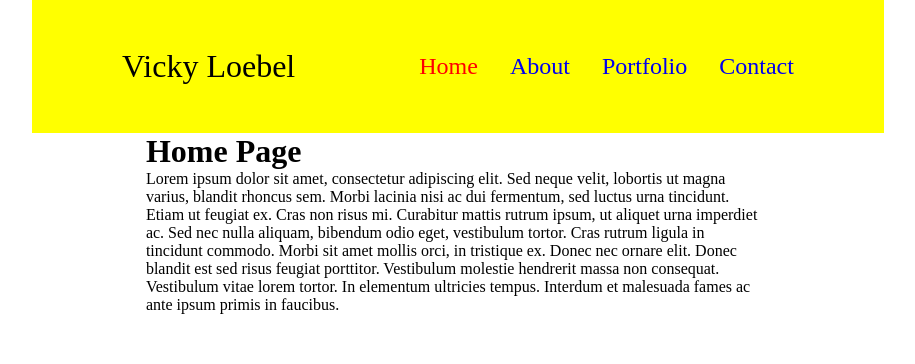
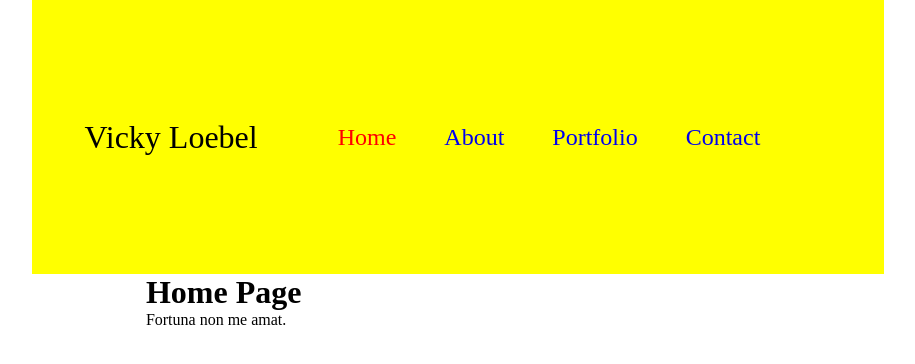
Before and after one commit to vloebel/react-portfolio, a React (Create React App) app: page / in a window 1280 px wide. Shown: the top 364 px of the page, without its empty margins (188-1103 px from the left). Built offline with nearby package versions, Linux system fonts and the light colour scheme; the HTML template or start-up script is replaced by a standard one.

Commit message:
got pictures to load! yay!

```diff
--- a/src/components/pages/Contact.js
+++ b/src/components/pages/Contact.js
@@ -4,15 +4,7 @@ const Contact = () => (
   <div>
     <h1>Contact Page</h1>
     <p>
-      Integer cursus bibendum sem non pretium. Vestibulum in aliquet sem, quis molestie urna.
-      Aliquam semper ultrices varius. Aliquam faucibus sit amet magna a ultrices. Aenean
-      pellentesque placerat lacus imperdiet efficitur. In felis nisl, luctus non ante euismod,
-      tincidunt bibendum mi. In a molestie nisl, eu sodales diam. Nam tincidunt lacus quis magna
-      posuere, eget tristique dui dapibus. Maecenas fermentum elementum faucibus. Quisque nec metus
-      vestibulum, egestas massa eu, sollicitudin ipsum. Nulla facilisi. Sed ut erat ligula. Nam
-      tincidunt nunc in nibh dictum ullamcorper. Class aptent taciti sociosqu ad litora torquent per
-      conubia nostra, per inceptos himenaeos. Etiam ornare rutrum felis at rhoncus. Etiam vel
-      condimentum magna, quis tempor nulla.
+      CONTACT FORM.
     </p>
   </div>
 );
--- a/src/components/pages/Home.js
+++ b/src/components/pages/Home.js
@@ -4,14 +4,7 @@ const Home = () => (
   <div>
     <h1>Home Page</h1>
     <p>
-      Lorem ipsum dolor sit amet, consectetur adipiscing elit. Sed neque velit, lobortis ut magna
-      varius, blandit rhoncus sem. Morbi lacinia nisi ac dui fermentum, sed luctus urna tincidunt.
-      Etiam ut feugiat ex. Cras non risus mi. Curabitur mattis rutrum ipsum, ut aliquet urna
-      imperdiet ac. Sed nec nulla aliquam, bibendum odio eget, vestibulum tortor. Cras rutrum ligula
-      in tincidunt commodo. Morbi sit amet mollis orci, in tristique ex. Donec nec ornare elit.
-      Donec blandit est sed risus feugiat porttitor. Vestibulum molestie hendrerit massa non
-      consequat. Vestibulum vitae lorem tortor. In elementum ultricies tempus. Interdum et malesuada
-      fames ac ante ipsum primis in faucibus.
+      Fortuna non me amat.
     </p>
   </div>
 );
--- a/src/components/pages/Portfolio.js
+++ b/src/components/pages/Portfolio.js
@@ -1,18 +1,43 @@
 import React from "react";
+const projectList = [
+  {
+    "id": "1",
+    "name": `back2work`,
+    "skills": `MVC architecture (full stack), mySql/Sequelize, handlebars.js`,
+    "srcImg": 'back2work-login.jpg',
+    "srcAlt": 'back2work logo',
+    "appLink": "https://vllback2work.herokuapp.com"
+  },
+  {
+    "id": "2",
+    "name": `day-scheduler`,
+    "skills": `javascript`,
+    "srcImg": 'day-schedule.jpg',
+    "srcAlt": 'back2work logo',
+    "appLink": "more http stuff"
+  }
+]
+//     "srcImg": `require('../../assets/images/day-schedule.jpg/')`,
+//     <img src={require('../../assets/images/back2work-login.jpg').default} alt={item.alt} />
 
 
 // (props)
-  const Portfolio = () => {
-    // const { currentCategory } = props;
+const Portfolio = () => {
   return (
-    <section>
-      {/* <h1 data-testid="h1tag">{currentCategory.name}</h1> */}
-      <h1>Web Development Portfolio</h1>
-      {/* <p>{currentCategory.description}</p> */}
-    <p> Donec a volutpat quam.</p>
-      {/* <ProjectList category={currentCategory.name} /> */}
+    // return a section containing item divs
+    <section className="portfolio-section">
+      {projectList.map(item => (
+        <div className="portfolio-item" key={item.id}>
+          <h2>{item.name}</h2>
+          <h3>{item.skills}</h3>
+          <a href={item.appLink}>
+            <img src={require(`../../assets/images/${item.srcImg}`).default} alt={item.alt} />
+          </a>
+        </div>
+      )
+      )}
     </section>
-  );
+  )
 }
 
 export default Portfolio;
--- a/src/index.css
+++ b/src/index.css
@@ -21,13 +21,13 @@ header {
   width:100%;
   background-color: yellow;
   display: flex;
+  flex-wrap:wrap;
   align-items: center;
   justify-content: space-between;
   padding:var(--spacing-three);
 }
 .developer {
   font-size: 2em;
-  display: flex;
   align-items: center;
   justify-content: space-between;
   gap:2rem;
@@ -36,9 +36,12 @@ header {
   font-size: 1.5em;
   list-style: none;
   display: flex;
+  flex-wrap:wrap;
   align-items: center;
   justify-content: space-between;
-  gap:2rem;
+  padding:5%;
+  margin:5%;
+  gap:2em;
 }
 
 .nav a{
```
